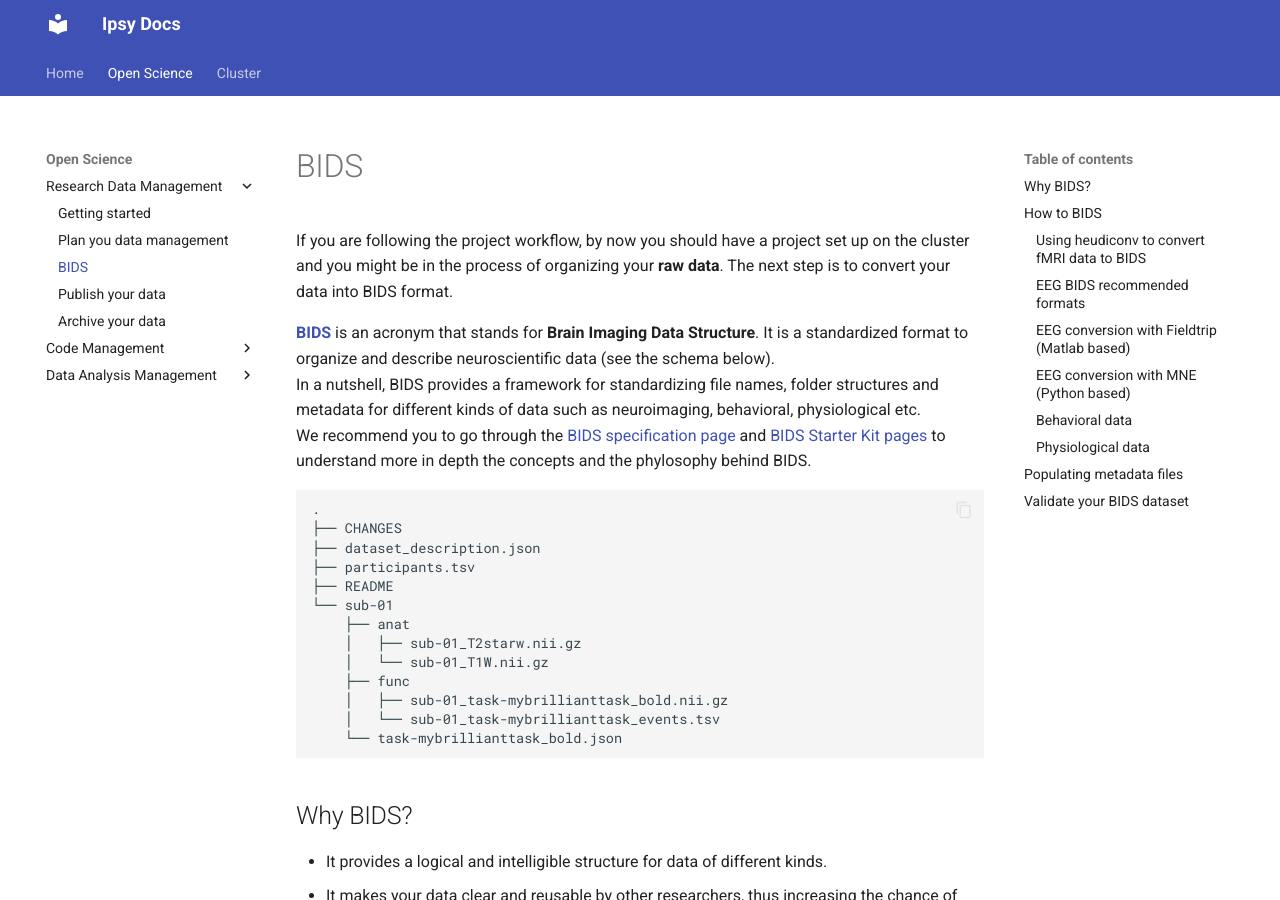
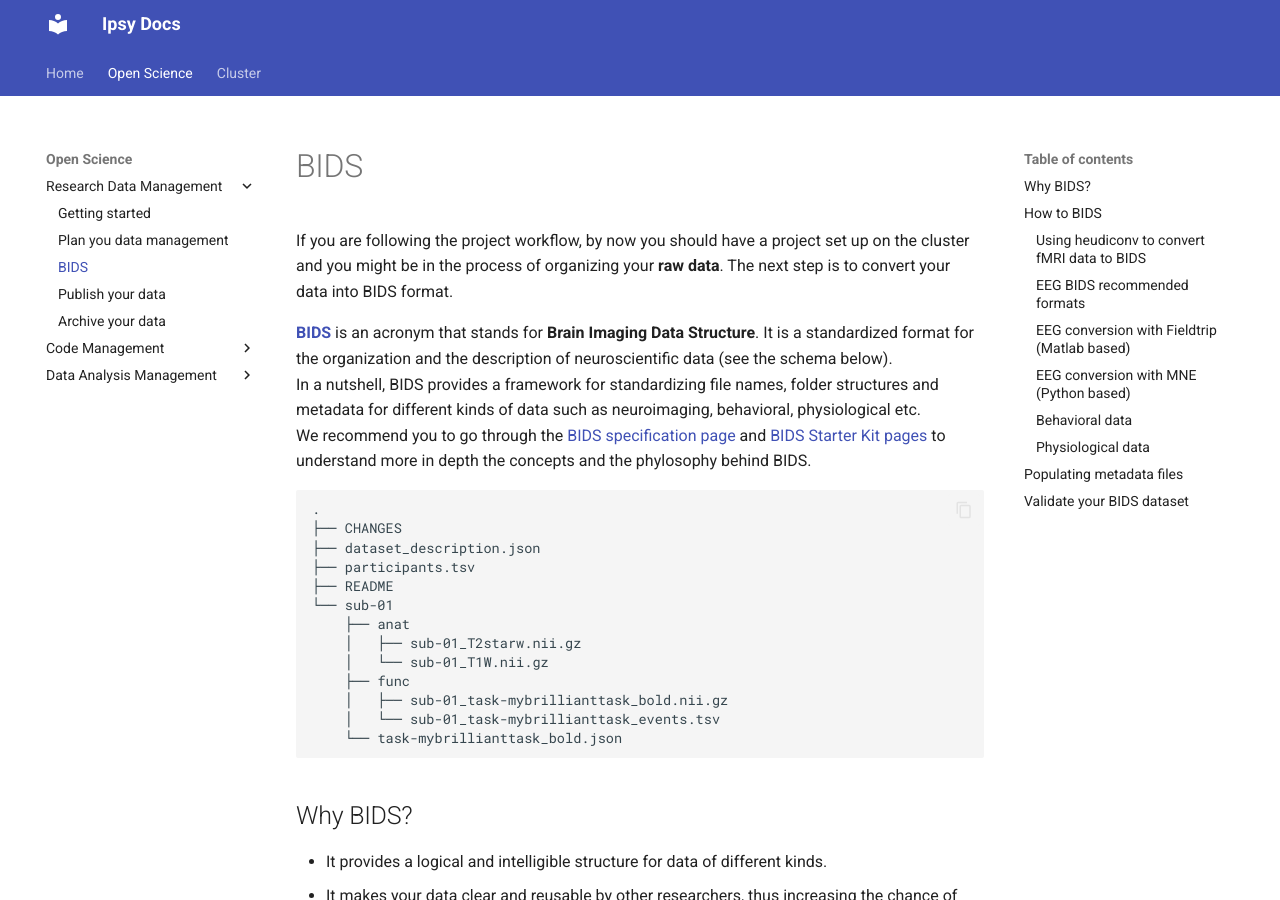
Before and after one commit to pvavra/temp-ipsy, an MkDocs documentation site: the page built from docs/open-science/research-data-management/bids.md, in a window 1280 px wide and 900 px high. Built offline with MkDocs 1.6.1 and Material for MkDocs 9.7.7, drawn with Linux system fonts in a browser that asks for light colours.

Commit message:
Fix sentence

```diff
--- a/docs/open-science/research-data-management/bids.md
+++ b/docs/open-science/research-data-management/bids.md
@@ -2,7 +2,7 @@
 
 If you are following the project workflow, by now you should have a project set up on the cluster and you might be in the process of organizing your **raw data**. The next step is to convert your data into BIDS format.
 
-[**BIDS**](https://bids.neuroimaging.io/get_started.html) is an acronym that stands for **Brain Imaging Data Structure**. It is a standardized format to organize and describe neuroscientific data (see the schema below).</b>
+[**BIDS**](https://bids.neuroimaging.io/get_started.html) is an acronym that stands for **Brain Imaging Data Structure**. It is a standardized format for the organization and the description of neuroscientific data (see the schema below).</b>
 In a nutshell, BIDS provides a framework for standardizing file names, folder structures and metadata for different kinds of data such as neuroimaging, behavioral, physiological etc.
 We recommend you to go through the [BIDS specification page](https://bids-specification.readthedocs.io/en/stable/) and [BIDS Starter Kit pages](https://bids-standard.github.io/bids-starter-kit/) to understand more in depth the concepts and the phylosophy behind BIDS.
 
```
